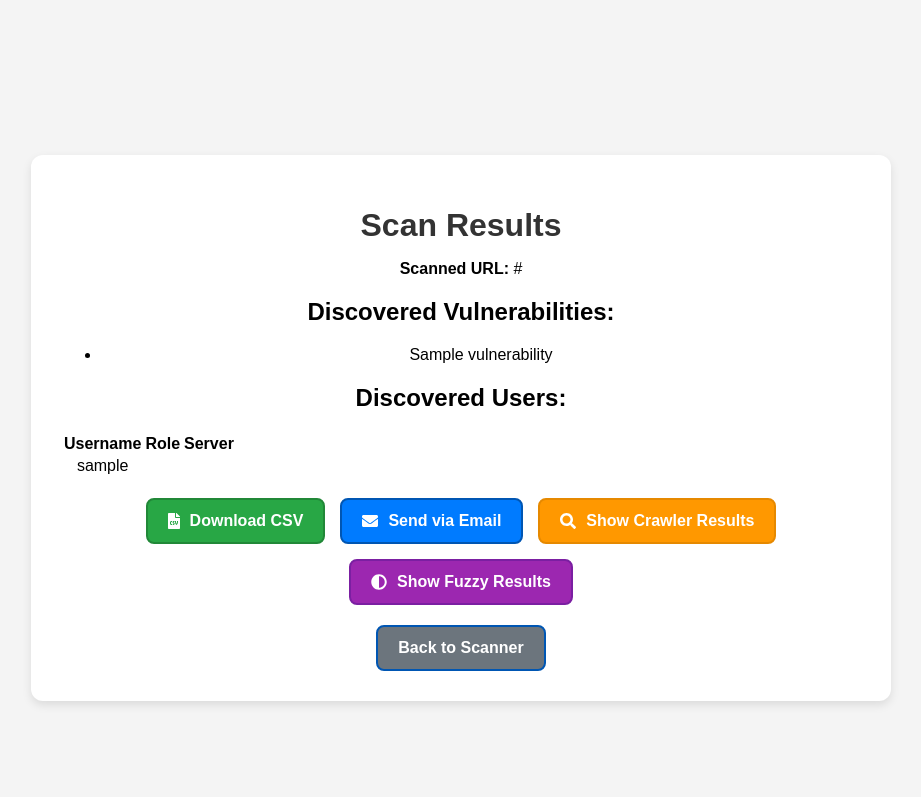
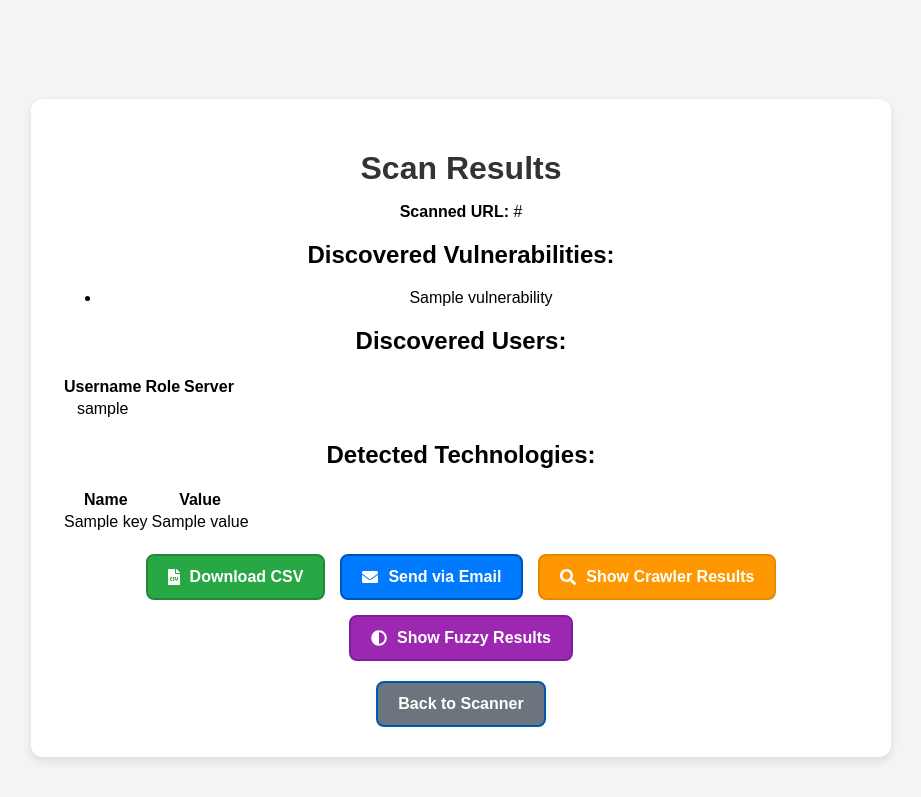
Before and after one commit to reaphsoft-org/webscanner, a Django app: template scanner/templates/scanner/results.html in a window 1280 px wide. Shown: the top 797 px of the page, without its empty margins (179-1100 px from the left). Run offline with Django 4.2, Linux system fonts and the light colour scheme; tables that the repository leaves empty hold one stand-in row (values such as "Sample post"); the template is opened without the code that fills it: values that come from a table or form of the project are taken from there, most other values are stand-ins (such as "Sample title", 1, 10 or a date in 2020); parts of the project's set-up code (start-up, migrations or seed data) failed here and were passed over; some libraries are stand-ins or nearby versions.

Commit message:
Include detect technologies tool in views.py and show in results.html.

```diff
--- a/scanner/templates/scanner/results.html
+++ b/scanner/templates/scanner/results.html
@@ -174,6 +174,24 @@
                     {% endfor %}
                 </tbody>
             </table>
+
+            <h2>Detected Technologies:</h2>
+            <table>
+                <thead>
+                    <tr>
+                        <th>Name</th>
+                        <th>Value</th>
+                    </tr>
+                </thead>
+                <tbody>
+                    {% for key, value in technologies %}
+                        <tr>
+                            <td>{{ key }}</td>
+                            <td>{{ value }}</td>
+                        </tr>
+                    {% endfor %}
+                </tbody>
+            </table>
         {% endif %}
 
         <div class="btn-container">
--- a/scanner/views.py
+++ b/scanner/views.py
@@ -2,6 +2,7 @@
 
 import csv
 import requests
+from .crawler import WebCrawler
 from .tasks import run_crawler, run_fuzzy
 from bs4 import BeautifulSoup
 from celery.result import AsyncResult
@@ -73,6 +74,8 @@ def scanner(request):
 
             request.session.modified = True
 
+            master = WebCrawler(url)
+            master.detect_technologies()
 
             return render(request, 'scanner/results.html', {
                 'url': url,
@@ -80,6 +83,7 @@ def scanner(request):
                 'users': discovered_users,
                 'task_id': task.id,
                 'fuzzy_id': fuzzy.id,
+                'technologies': master.technologies
             })
         except requests.exceptions.RequestException as e:
             # Handle connection errors
```
